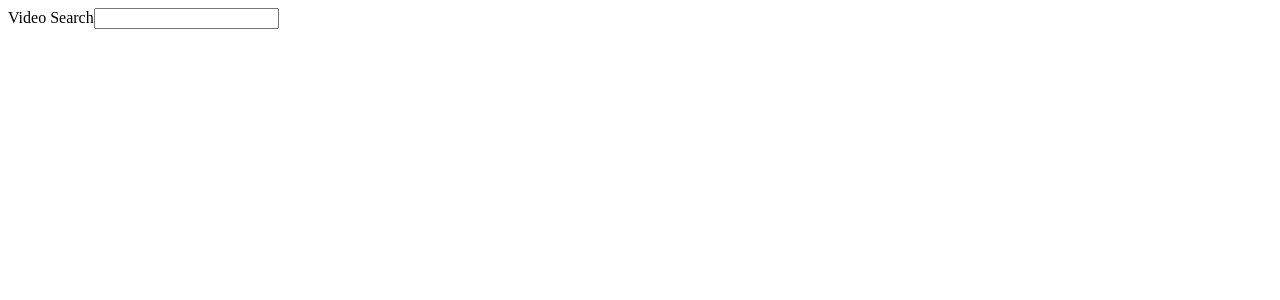
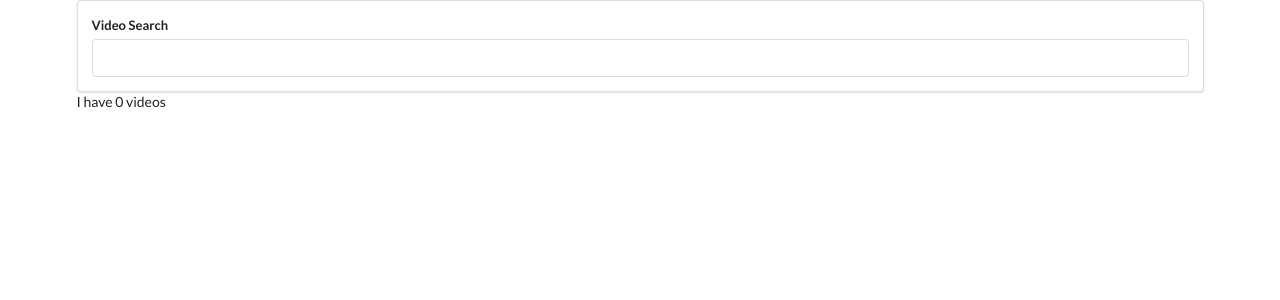
Before and after one commit to ellistrickett/react-udemy-course, a React (Create React App) app in the folder videos/: page / in a window 1280 px wide. Shown: the top 300 px of the page. Built offline with nearby package versions, Linux system fonts and the light colour scheme.

Commit message:
updating state with fetched data (started project again due to bug which turned out to be incorrect axios version)

```diff
--- a/videos/package.json
+++ b/videos/package.json
@@ -6,7 +6,7 @@
     "@testing-library/jest-dom": "^4.2.4",
     "@testing-library/react": "^9.3.2",
     "@testing-library/user-event": "^7.1.2",
-    "axios": "^0.19.2",
+    "axios": "^0.18.1",
     "react": "^16.13.1",
     "react-dom": "^16.13.1",
     "react-scripts": "3.4.1"
--- a/videos/public/index.html
+++ b/videos/public/index.html
@@ -5,7 +5,7 @@
     <link rel="icon" href="%PUBLIC_URL%/favicon.ico" />
     <meta name="viewport" content="width=device-width, initial-scale=1" />
     <meta name="theme-color" content="#000000" />
-    <link rel href='https://cdnjs.cloudflare.com/ajax/libs/semantic-ui/2.4.1/semantic.min.css' />
+    <link rel="stylesheet" href="https://cdnjs.cloudflare.com/ajax/libs/semantic-ui/2.4.1/semantic.min.css" />
     <meta
       name="description"
       content="Web site created using create-react-app"
--- a/videos/src/apis/youtube.js
+++ b/videos/src/apis/youtube.js
@@ -1,13 +1,5 @@
 import axios from 'axios';
 
-const KEY = 'AIzaSyAer_EMxuPR1prNFmvHH5TPrno1FsiXmv8';
-
-export default axios.create ({
+export default axios.create({
   baseURL: 'https://www.googleapis.com/youtube/v3',
-  params: {
-    part: 'snippet',
-    type: 'video',
-    maxResults: 5,
-    key: KEY
-  }
 });
--- /dev/null
+++ b/videos/src/component/App.js
@@ -0,0 +1,34 @@
+import React from 'react';
+import SearchBar from './SearchBar';
+import youtube from '../apis/youtube';
+
+const KEY = 'AIzaSyCh00tVCTXZB177-xXoJzQ9YmubOBSGmmE';
+
+class App extends React.Component {
+
+  state = { videos: [] };
+
+  onTermSubmit = async term => {
+    const response = await youtube.get('/search', {
+      params: {
+        q: term,
+        part: 'snippet',
+        maxResults: '5',
+        key: KEY
+      }
+    });
+
+    this.setState({ videos: response.data.items});
+  }
+
+  render() {
+    return (
+      <div className="ui container">
+        <SearchBar onFormSubmit={this.onTermSubmit} />
+        I have {this.state.videos.length} videos
+      </div>
+    )
+  }
+}
+
+export default App;
--- a/videos/src/components/SearchBar.js
+++ b/videos/src/component/SearchBar.js
@@ -3,11 +3,11 @@ import React from 'react';
 class SearchBar extends React.Component {
   state = { term: '' };
 
-  onInputChange = (event) =>{
+  onInputChange = (event) => {
     this.setState({ term: event.target.value });
   };
 
-  onFormSubmit = event => {
+  onFormSubmit = (event) => {
     event.preventDefault();
 
     this.props.onFormSubmit(this.state.term);
@@ -15,13 +15,14 @@ class SearchBar extends React.Component {
 
   render() {
     return (
-      <div className="search-bar ui-segment">
-        <form onSubmit={this.onFormSubmit} className="ui form">
+      <div className="search-bar ui segment">
+        <form onSubmit={this.onFormSubmit}className="ui form">
           <div className="field">
             <label>Video Search</label>
             <input
-            type="text" value={this.state.term}
-            onChange={this.onInputChange}
+              type="text"
+              value={this.state.term}
+              onChange={this.onInputChange}
             />
           </div>
         </form>
--- a/videos/src/components/App.js
+++ /dev/null
@@ -1,18 +0,0 @@
-import React from 'react';
-import SearchBar from './SearchBar';
-
-class App extends React.Component {
-  onTermSubmit = (term) => {
-    console.log(term)
-  };
-
-  render() {
-    return (
-      <div className="ui container">
-        <SearchBar onFormSubmit={this.onTermSubmit} />
-      </div>
-    )
-  }
-}
-
-export default App;
--- a/videos/src/index.js
+++ b/videos/src/index.js
@@ -1,6 +1,6 @@
 import React from 'react';
 import ReactDOM from 'react-dom';
-import App from './components/App';
+import App from './component/App';
 
 ReactDOM.render(
   <App />,
```
Also changed, not shown: 2 other files (tests, documents, lock files or other folders).
